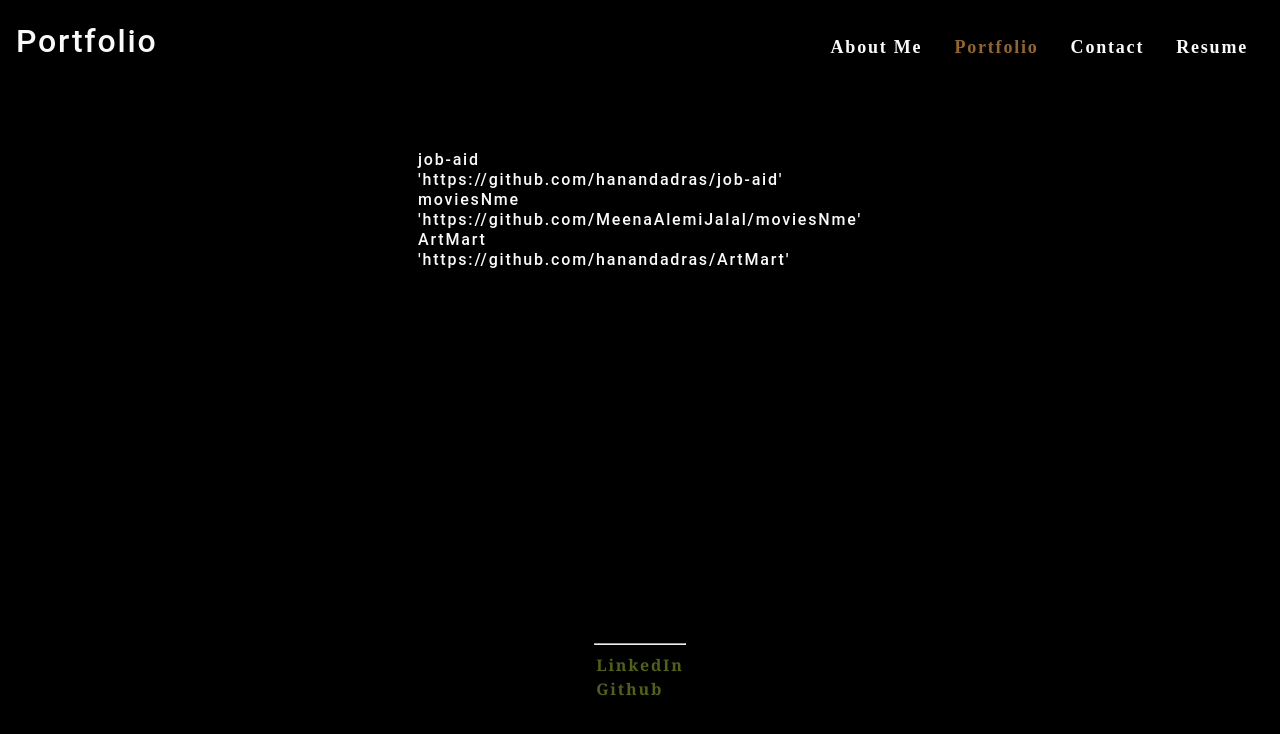
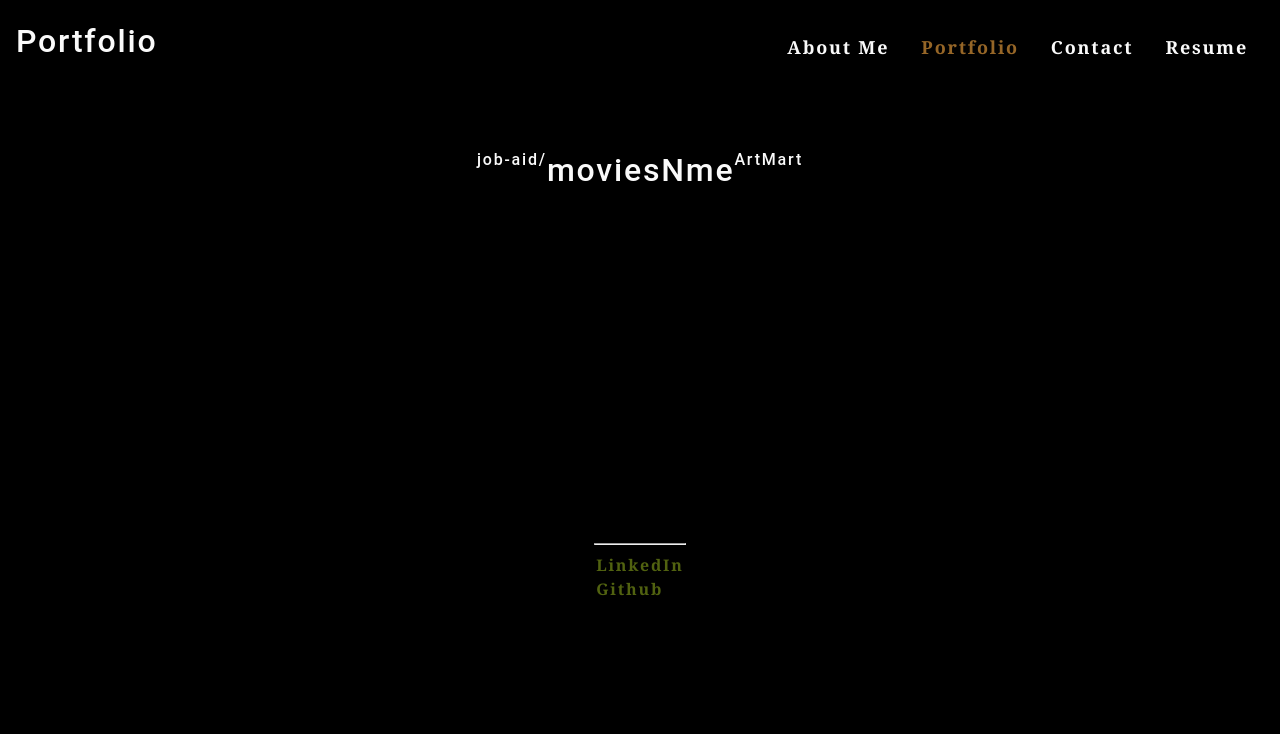
Before and after one commit to hanandadras/hd-portfolio, a React (Create React App) app: page / in a window 1280 px wide. Both pictures are taken after a click on the item "Portfolio". Shown: the top 734 px of the page. Built offline with nearby package versions, Linux system fonts and the light colour scheme.

Commit message:
updated readme

```diff
--- a/src/App.css
+++ b/src/App.css
@@ -105,6 +105,7 @@
 
 header {
   background: var(--dark);
+  font-family: Cambria, Cochin, Georgia, Times, 'Times New Roman', serif;
 }
 
 header a {
--- a/src/components/Portfolio/index.js
+++ b/src/components/Portfolio/index.js
@@ -30,9 +30,9 @@
 	return (
 		<section>
 			<div className="center">
-				<h1 className="page-header">job-aid <br></br> 'https://github.com/hanandadras/job-aid'<br></br>
-				moviesNme <br></br>'https://github.com/MeenaAlemiJalal/moviesNme'<br></br>
-				ArtMart<br></br> 'https://github.com/hanandadras/ArtMart'</h1>
+				<h3 className="page-header">job-aid/</h3> <br></br>
+				<h2 className="page-header2">moviesNme</h2><br></br>
+				<h1 className="page-header">ArtMart</h1><br></br>
 			</div>
 			<div>
 				<ul className="flex-row mobile-row">
```
Also changed, not shown: 1 other file (tests, documents, lock files or other folders).
